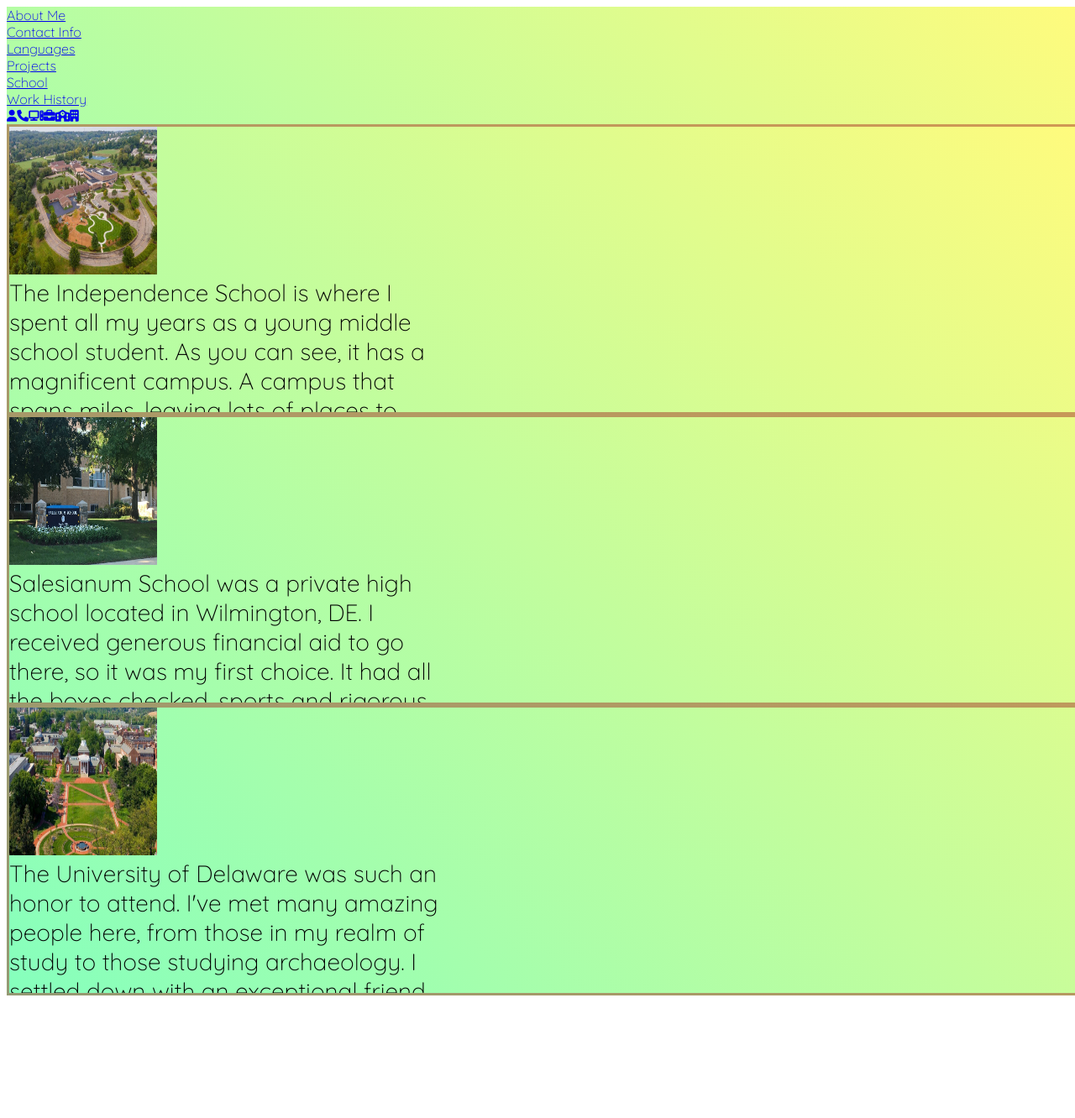
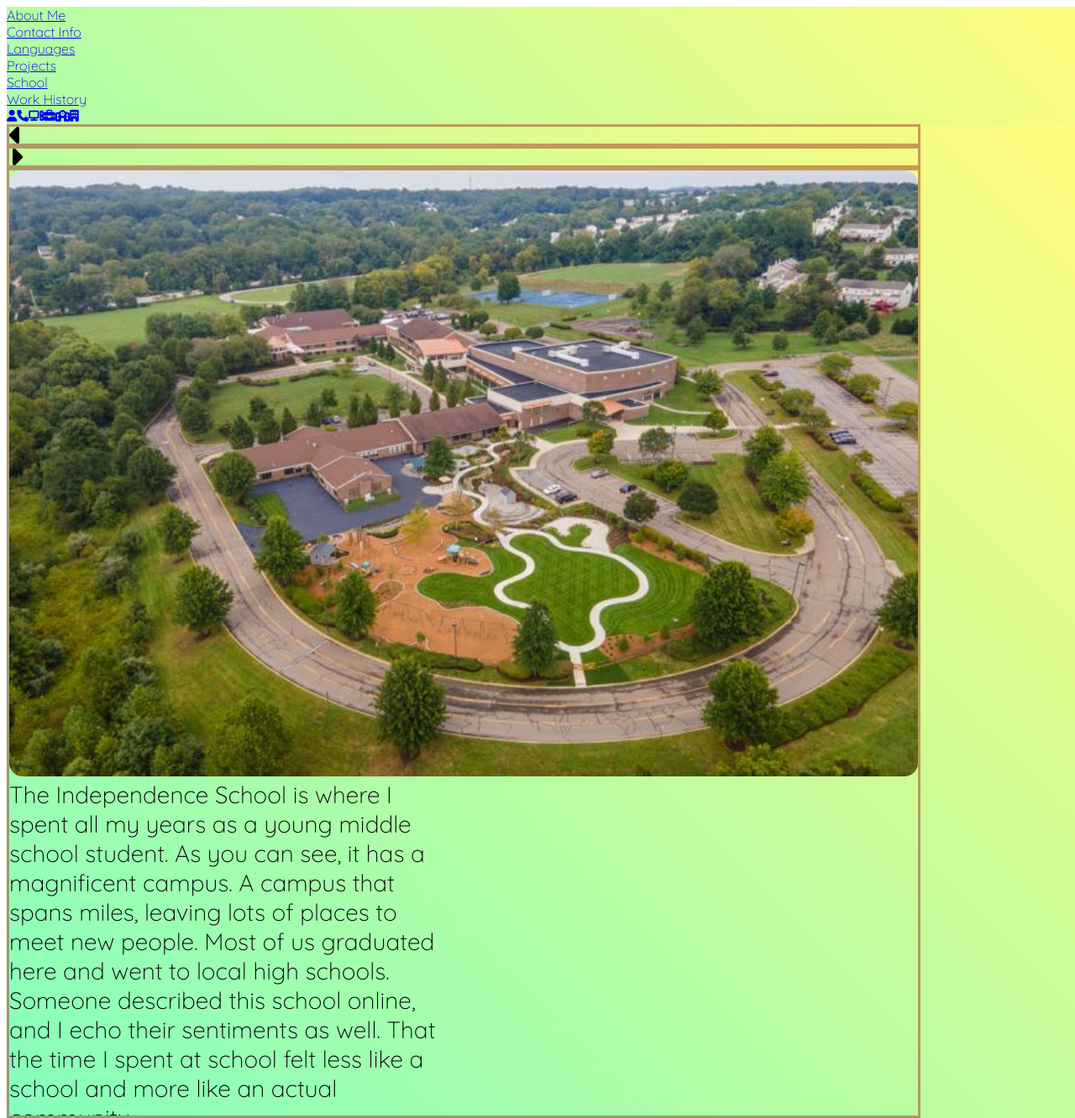
Before and after one commit to cthacker-udel/cthacker-website, a Next.js app: page /school in a window 1280 px wide. Shown: the whole page at 84% size. Before the commit the page ends 1186 px from the top, so only its background shows below. Built offline with nearby package versions, Linux system fonts and the light colour scheme.

Commit message:
[schoolcarousel] Added base of school carousel

```diff
--- a/modules/Languages/Languages.component.tsx
+++ b/modules/Languages/Languages.component.tsx
@@ -148,7 +148,7 @@ export const Languages = (): JSX.Element => (
 						<div
 							className={`ms-2 ${languagesStyles.languages_accordion_title}`}
 						>
-							{"Linux Scripting"}
+							{"Linux Terminal"}
 						</div>
 					</Accordion.Header>
 					<Accordion.Body
--- a/modules/School/School.component.tsx
+++ b/modules/School/School.component.tsx
@@ -1,20 +1,35 @@
+/* eslint-disable no-unused-vars -- disabled */
+/* eslint-disable no-magic-numbers -- disabled */
 import { BasicLayout } from "modules/common";
 import Image from "next/image";
 import React from "react";
 
 import schoolStyles from "./School.module.css";
 
+enum SCHOOL_SELECTED {
+	MIDDLE_SCHOOL = 0,
+	HIGH_SCHOOL = 1,
+	COLLEGE_ = 2,
+}
+
 /**
  * The school component, which will list all the schools I've went to, and current curriculum I am undergoing
  *
  * @returns The school component
  */
-export const School = (): JSX.Element => (
+export const School = (): JSX.Element => {
+	const [selectedSlide, setSelectedSlide] = React.useState<number>(
+		SCHOOL_SELECTED.MIDDLE_SCHOOL,
+	);
+	return (
 		<BasicLayout>
 			<div
 				className={`d-flex flex-column h-100 w-100 justify-content-center align-items-center ${schoolStyles.school_page}`}
 			>
-			<div className="d-flex flex-row w-75">
+				<div className="d-flex flex-row w-75 position-relative">
+					<div>
+						<i className="fa-solid fa-caret-left fa-2xl" />
+					</div>
 					<div className="d-flex flex-column w-100">
 						<div
 							className={`d-flex flex-row justify-content-between p-4 mb-4 rounded ${schoolStyles.school_container}`}
@@ -81,3 +96,4 @@ export const School = (): JSX.Element => (
 			</div>
 		</BasicLayout>
 	);
+};
--- /dev/null
+++ b/modules/School/SchoolAlt.component.tsx
@@ -0,0 +1,97 @@
+/* eslint-disable no-unused-vars -- disabled */
+/* eslint-disable no-magic-numbers -- disabled */
+import { BasicLayout } from "modules/common";
+import Image from "next/image";
+import React from "react";
+
+import schoolStyles from "./SchoolAlt.module.css";
+
+enum SCHOOL_SELECTED {
+	MIDDLE_SCHOOL = 0,
+	HIGH_SCHOOL = 1,
+	COLLEGE = 2,
+}
+
+const schoolArray = [
+	SCHOOL_SELECTED.MIDDLE_SCHOOL,
+	SCHOOL_SELECTED.HIGH_SCHOOL,
+	SCHOOL_SELECTED.COLLEGE,
+];
+
+/**
+ * The school component, which will list all the schools I've went to, and current curriculum I am undergoing
+ *
+ * @returns The school component
+ */
+export const School = (): JSX.Element => {
+	const [selectedSlide, setSelectedSlide] = React.useState<number>(
+		SCHOOL_SELECTED.MIDDLE_SCHOOL,
+	);
+
+	/**
+	 * Handles the event when the left button is clicked
+	 */
+	const toggleLeftClick = React.useCallback((): void => {
+		setSelectedSlide(
+			selectedSlide === 0
+				? schoolArray[2]
+				: schoolArray[selectedSlide - 1],
+		);
+	}, [selectedSlide]);
+
+	/**
+	 * Handles the event when the right button is clicked
+	 */
+	const toggleRightClick = React.useCallback((): void => {
+		setSelectedSlide(
+			selectedSlide === 2
+				? schoolArray[0]
+				: schoolArray[selectedSlide + 1],
+		);
+	}, [selectedSlide]);
+
+	return (
+		<BasicLayout>
+			<div
+				className={`d-flex flex-column h-100 w-100 justify-content-center align-items-center ${schoolStyles.school_page}`}
+			>
+				<div className={`position-relative ${schoolStyles.school_row}`}>
+					<div
+						className={`${schoolStyles.left_toggle} position-absolute p-3 rounded-circle`}
+						onClick={toggleLeftClick}
+					>
+						<i className="fa-solid fa-caret-left fa-2xl" />
+					</div>
+					<div
+						className={`${schoolStyles.right_toggle} position-absolute p-3 rounded-circle`}
+						onClick={toggleRightClick}
+					>
+						<i className="fa-solid fa-caret-right fa-2xl" />
+					</div>
+					<div
+						className={`d-flex flex-row justify-content-between p-4 mb-4 rounded ${schoolStyles.school_container}`}
+					>
+						<div className="d-flex flex-row justify-content-center align-items-center">
+							<Image
+								alt="The Independence School. Newark, DE."
+								className={`${schoolStyles.school_picture}`}
+								height="200"
+								src="/independence_school.jpg"
+								width="200"
+							/>
+						</div>
+						<div
+							className={`${schoolStyles.school_description} text-wrap my-auto`}
+						>
+							<div className="mx-4">
+								{
+									"The Independence School is where I spent all my years as a young middle school student. As you can see, it has a magnificent campus. A campus that spans miles, leaving lots of places to meet new people. Most of us graduated here and went to local high schools. Someone described this school online, and I echo their sentiments as well. That the time I spent at school felt less like a school and more like an actual community."
+								}
+							</div>
+						</div>
+					</div>
+				</div>
+			</div>
+		</BasicLayout>
+	);
+};
--- /dev/null
+++ b/modules/School/SchoolAlt.module.css
@@ -0,0 +1,94 @@
+
+
+.school_page {
+    background-color: #85FFBD;
+    background-image: linear-gradient(45deg, #85FFBD 0%, #FFFB7D 100%);
+}
+
+.school_row {
+    width: 85%;
+    height: 85%;
+}
+
+.school_container {
+    border-width: 3.5px;
+    border-style: solid;
+    border-color: rgba(163, 54, 42, .5);
+}
+
+.school_description {
+    max-width: 40vw;
+    max-height: 50vh;
+    overflow-y: scroll;
+    scrollbar-width: thin;
+    font-size: 1.5em;
+}
+
+.school_picture {
+    object-fit: cover;
+    height: 100%;
+    width: 100%;
+    border-radius: 1em;
+    min-width: 100%;
+    min-height: 100%;
+}
+
+.school_description::-webkit-scrollbar {
+    display: none;
+}
+
+/* xs */
+@media only screen and (max-width: 575px) {
+    .school_description {
+        font-size: .75em;
+    }
+}
+
+/* sm -- md */
+@media only screen and (min-width: 576px) and (max-width: 768px) {
+    .school_description {
+        font-size: .75em;
+    }
+}
+
+/* lg - xl */
+@media only screen and (min-width: 993px) and (max-width: 1200px) {
+    .school_description {
+        font-size: 1.75em;
+    }
+}
+
+/* xxl */
+@media only screen and (min-width: 1201px) {
+    .school_description {
+        font-size: 1.75em;
+    }
+}
+
+.left_toggle {
+    top: 75%;
+    left: 45%;
+    border-width: 3.5px;
+    border-style: solid;
+    border-color: rgba(163, 54, 42, .5);
+    cursor: pointer;
+    transition: background-color .5s ease-in-out;
+}
+
+.left_toggle:hover {
+    background-color: white;
+}
+
+.right_toggle {
+    top: 75%;
+    left: 55%;
+    border-width: 3.5px;
+    border-style: solid;
+    border-color: rgba(163, 54, 42, .5);
+    cursor: pointer;
+    transition: background-color .5s ease-in-out;
+}
+
+.right_toggle:hover {
+    background-color: white;
+}
--- a/modules/School/index.ts
+++ b/modules/School/index.ts
@@ -1 +1 @@
-export { School } from "./School.component";
+export { School } from "./SchoolAlt.component";
```
Lines whose indentation alone changed are shown as unchanged.
